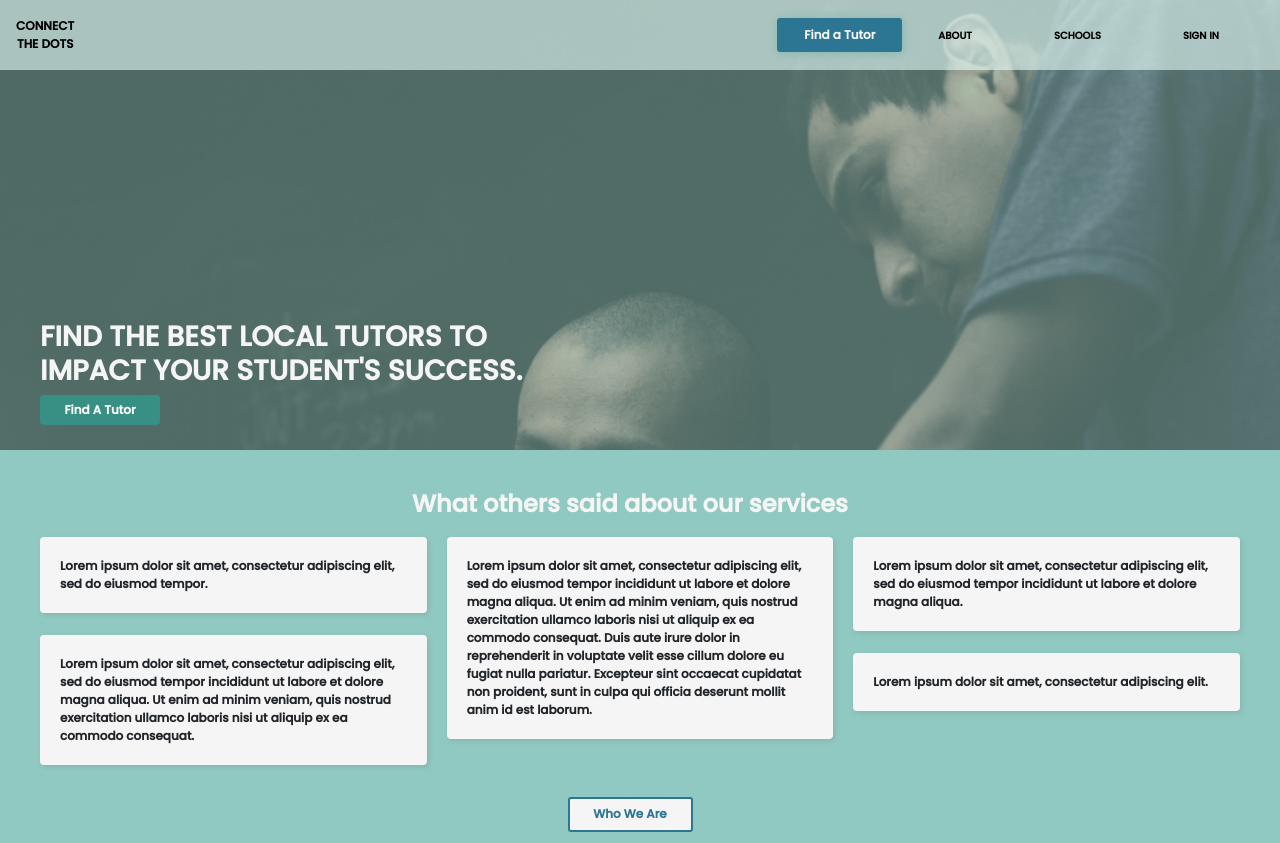
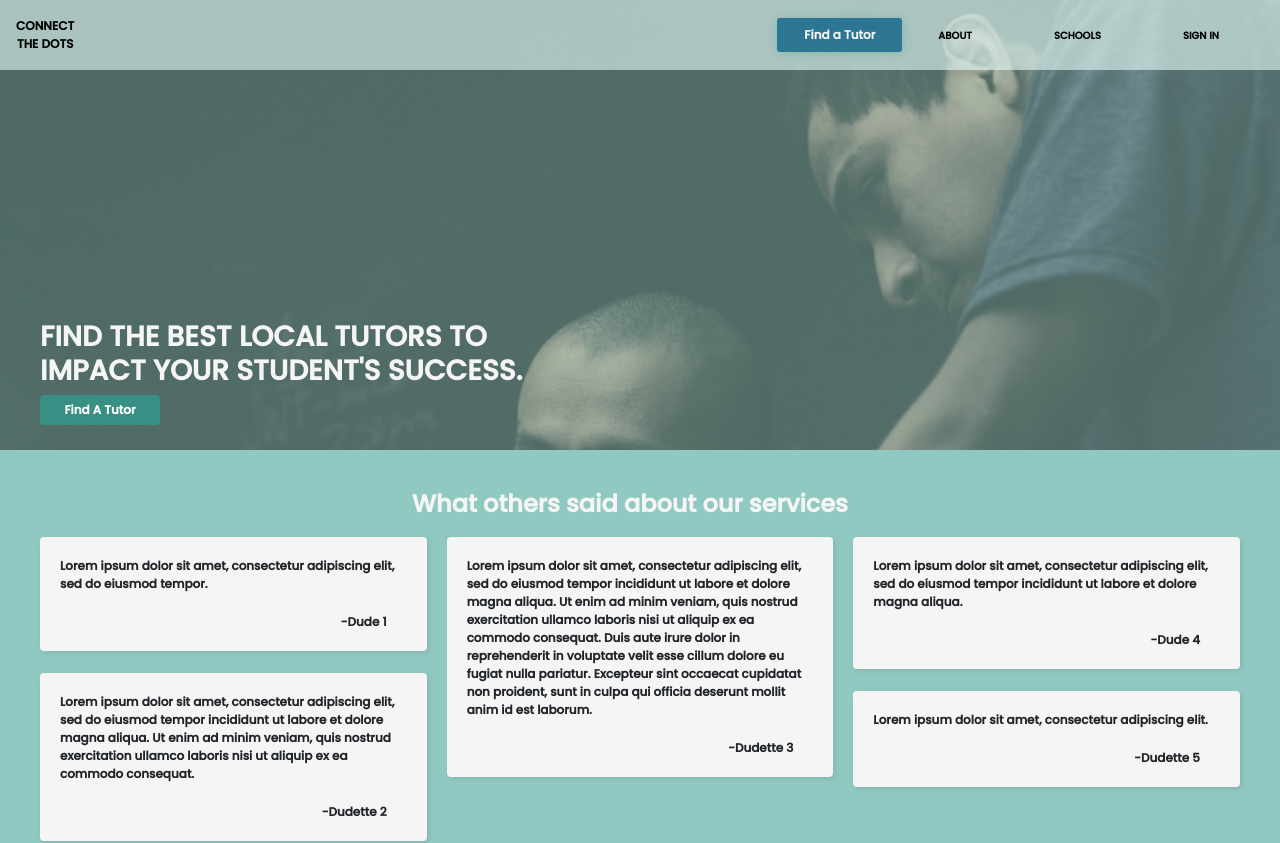
Before and after one commit to maharit108/Connect-the-Dots, a React (Create React App) app in the folder client/: page /#/ in a window 1280 px wide. Shown: the top 843 px of the page. Built offline with nearby package versions, Linux system fonts and the light colour scheme.

Commit message:
Added placeholder names and name styling on testomonials

```diff
--- a/client/src/components/Home/Home.css
+++ b/client/src/components/Home/Home.css
@@ -80,6 +80,12 @@
   margin: 20px;
 }
 
+.card_name {
+  text-align: right;
+  margin-right: 40px;
+  margin-bottom: 20px;
+}
+
 .card_header {
   text-align: center;
   color: #F5F5F5;
--- a/client/src/components/Home/Home.js
+++ b/client/src/components/Home/Home.js
@@ -21,18 +21,23 @@ const Home = () => {
           <CardColumns type="text">
             <Card className="testomonials">
               <p className="card_p">Lorem ipsum dolor sit amet, consectetur adipiscing elit, sed do eiusmod tempor.</p>
+              <p className="card_name card_p">-Dude 1</p>
             </Card>
             <Card className="testomonials">
               <p className="card_p">Lorem ipsum dolor sit amet, consectetur adipiscing elit, sed do eiusmod tempor incididunt ut labore et dolore magna aliqua. Ut enim ad minim veniam, quis nostrud exercitation ullamco laboris nisi ut aliquip ex ea commodo consequat. </p>
+              <p className="card_name card_p">-Dudette 2</p>
             </Card>
             <Card className="testomonials">
               <p className="card_p">Lorem ipsum dolor sit amet, consectetur adipiscing elit, sed do eiusmod tempor incididunt ut labore et dolore magna aliqua. Ut enim ad minim veniam, quis nostrud exercitation ullamco laboris nisi ut aliquip ex ea commodo consequat. Duis aute irure dolor in reprehenderit in voluptate velit esse cillum dolore eu fugiat nulla pariatur. Excepteur sint occaecat cupidatat non proident, sunt in culpa qui officia deserunt mollit anim id est laborum.</p>
+              <p className="card_name card_p">-Dudette 3</p>
             </Card>
             <Card className="testomonials">
               <p className="card_p">Lorem ipsum dolor sit amet, consectetur adipiscing elit, sed do eiusmod tempor incididunt ut labore et dolore magna aliqua.</p>
+              <p className="card_name card_p">-Dude 4</p>
             </Card>
             <Card className="testomonials">
               <p className="card_p">Lorem ipsum dolor sit amet, consectetur adipiscing elit.</p>
+              <p className="card_name card_p">-Dudette 5</p>
             </Card>
           </CardColumns>
           <div  className="card_button_div">
```
